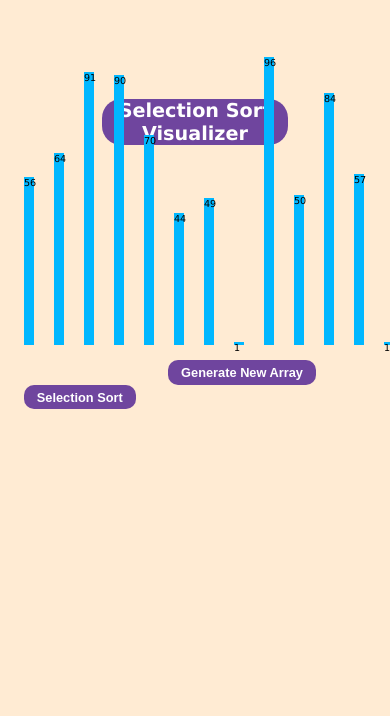
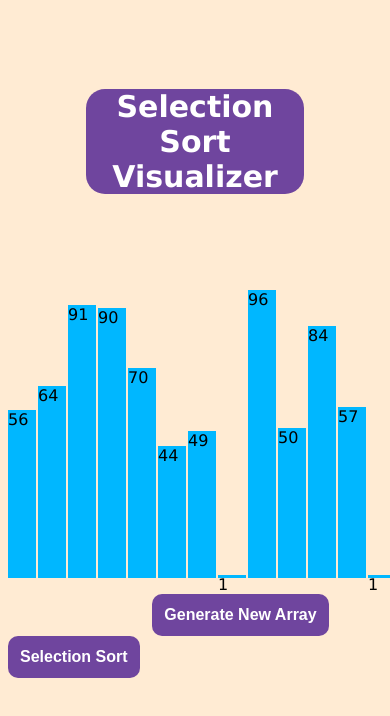
Before and after one commit to msubhojit58/Sorting-Visualizer, a plain HTML site: page index.html in a window 390 px wide. Shown: the top 716 px of the page. Drawn offline with Linux system fonts and the light colour scheme.

Commit message:
final commit , please merge

```diff
--- a/index.css
+++ b/index.css
@@ -83,59 +83,3 @@ body {
   margin-top: 30px;
 
 }
-
-
-
-@media (max-width: 768px) {
-  .head {
-    font-size: 1.5rem;
-  }
-
-  .theme-btn {
-    font-size: 0.9rem;
-    padding: 0.4rem 1rem;
-  }
-
-  .btn1,
-  .btn2 {
-    font-size: 0.9rem;
-    padding: 0.4rem 1rem;
-  }
-
-  .data-container .bar {
-    width: 15px;
-    font-size: 0.7rem;
-  }
-}
-
-/* For small screens (mobile devices) */
-@media (max-width: 480px) {
-  .body-container > div {
-    padding: 1rem;
-  }
-
-  .head {
-    font-size: 1.2rem;
-  }
-
-  .theme-btn {
-    font-size: 0.8rem;
-    padding: 0.3rem 0.8rem;
-  }
-
-  .btn1,
-  .btn2 {
-    font-size: 0.8rem;
-    padding: 0.3rem 0.8rem;
-  }
-
-  .data-container {
-    flex-wrap: wrap;
-    height: 200px;
-  }
-
-  .data-container .bar {
-    width: 10px;
-    font-size: 0.6rem;
-  }
-}
```
